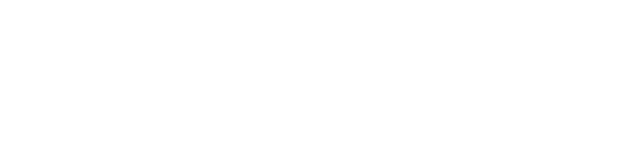
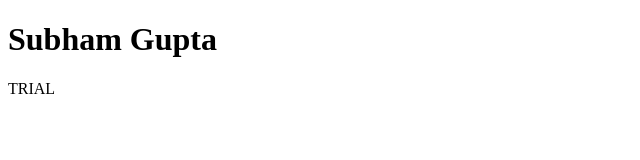
Before and after one commit to sgupta-7/sgupta-7.github.io, a plain HTML site: page index.html in a window 1280 px wide. Shown: the whole page, without its empty margins (0-640 px from the left). Drawn offline with Linux system fonts and the light colour scheme.

Commit message:
Changing Index File 2

```diff
--- a/index.html
+++ b/index.html
@@ -6,6 +6,11 @@
     <title>Subham Gupta</title>
 </head>
 <body>
-
+    <h1>
+        Subham Gupta
+    </h1>
+    <P>
+        TRIAL
+    </P>
 </body>
 </html>
```
